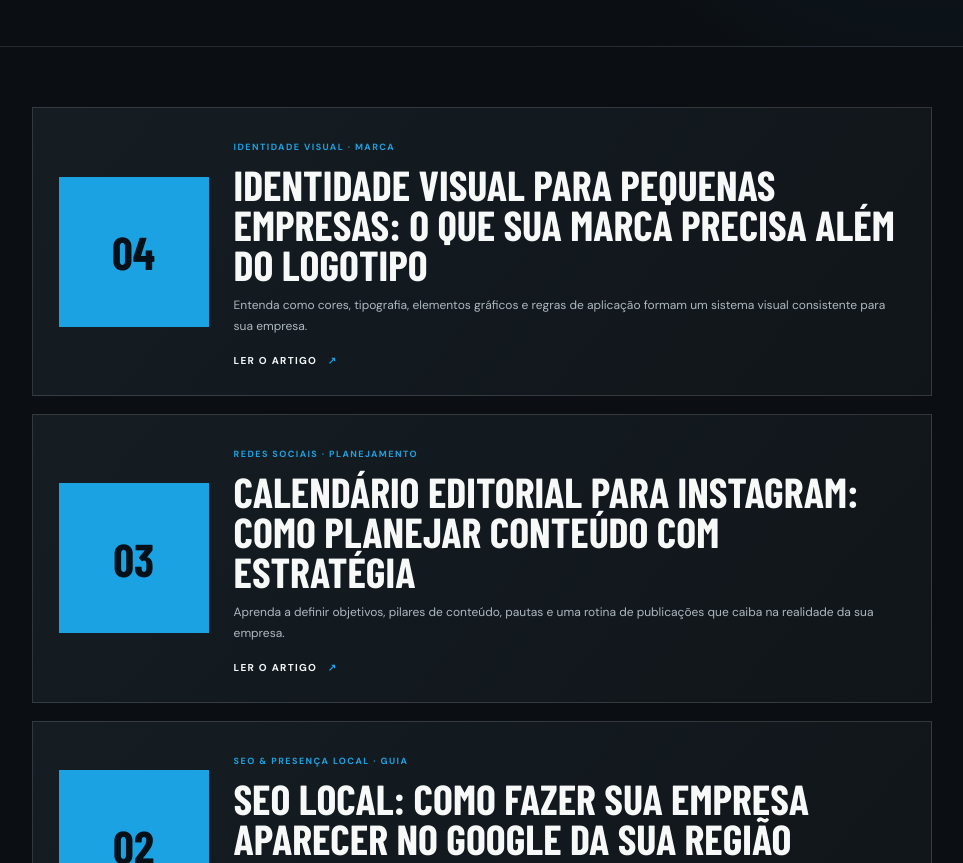
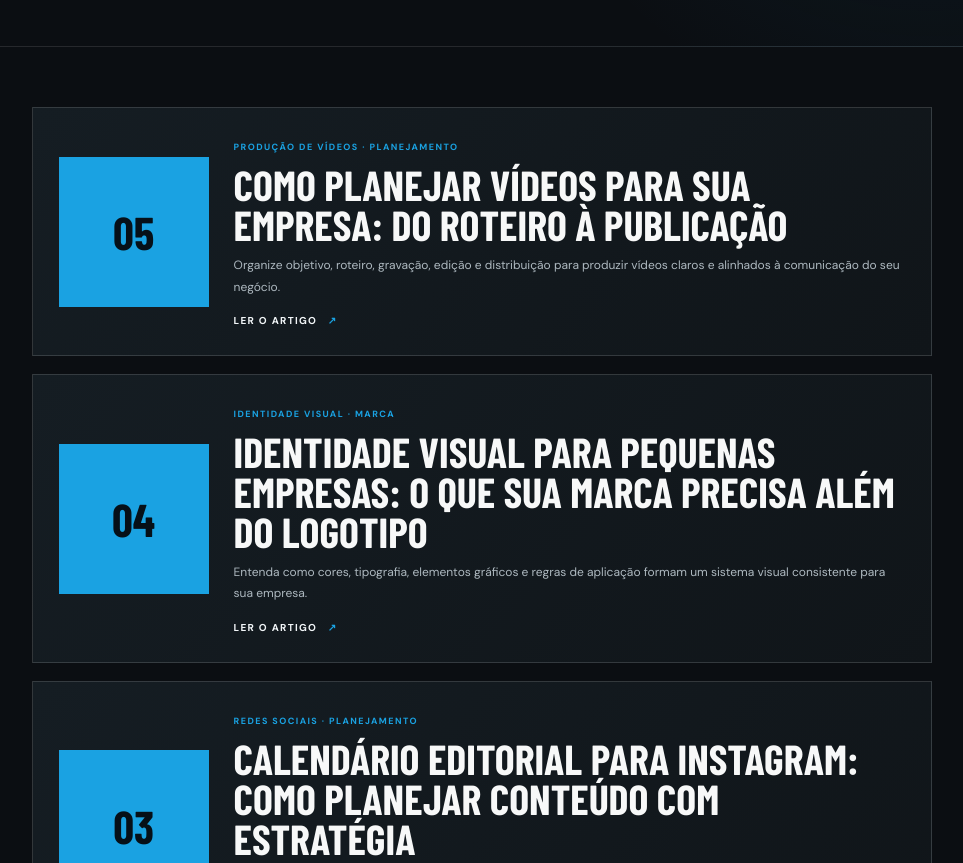
Before and after one commit to GuiPiSilva/G-I_site, a website: page conteudos/index.html in a window 1280 px wide. Shown: the part 500-1363 px from the top of the page, without its empty margins (158-1121 px from the left). Drawn offline with nearby package versions, Linux system fonts and the light colour scheme; a web font is replaced by a local one.

Commit message:
Adiciona guia de produção de vídeos ao índice de conteúdos

```diff
--- a/conteudos/index.html
+++ b/conteudos/index.html
@@ -41,6 +41,10 @@
     <section class="content-wrap">
       <div class="content-list">
         <article class="content-card">
+          <div class="content-card-mark" aria-hidden="true">05</div>
+          <div><span class="content-card-meta">PRODUÇÃO DE VÍDEOS · PLANEJAMENTO</span><h2>Como planejar vídeos para sua empresa: do roteiro à publicação</h2><p>Organize objetivo, roteiro, gravação, edição e distribuição para produzir vídeos claros e alinhados à comunicação do seu negócio.</p><a class="content-card-link" href="/conteudos/como-planejar-videos-para-empresas/">LER O ARTIGO <span>↗</span></a></div>
+        </article>
+        <article class="content-card">
           <div class="content-card-mark" aria-hidden="true">04</div>
           <div><span class="content-card-meta">IDENTIDADE VISUAL · MARCA</span><h2>Identidade visual para pequenas empresas: o que sua marca precisa além do logotipo</h2><p>Entenda como cores, tipografia, elementos gráficos e regras de aplicação formam um sistema visual consistente para sua empresa.</p><a class="content-card-link" href="/conteudos/identidade-visual-para-pequenas-empresas/">LER O ARTIGO <span>↗</span></a></div>
         </article>
```
